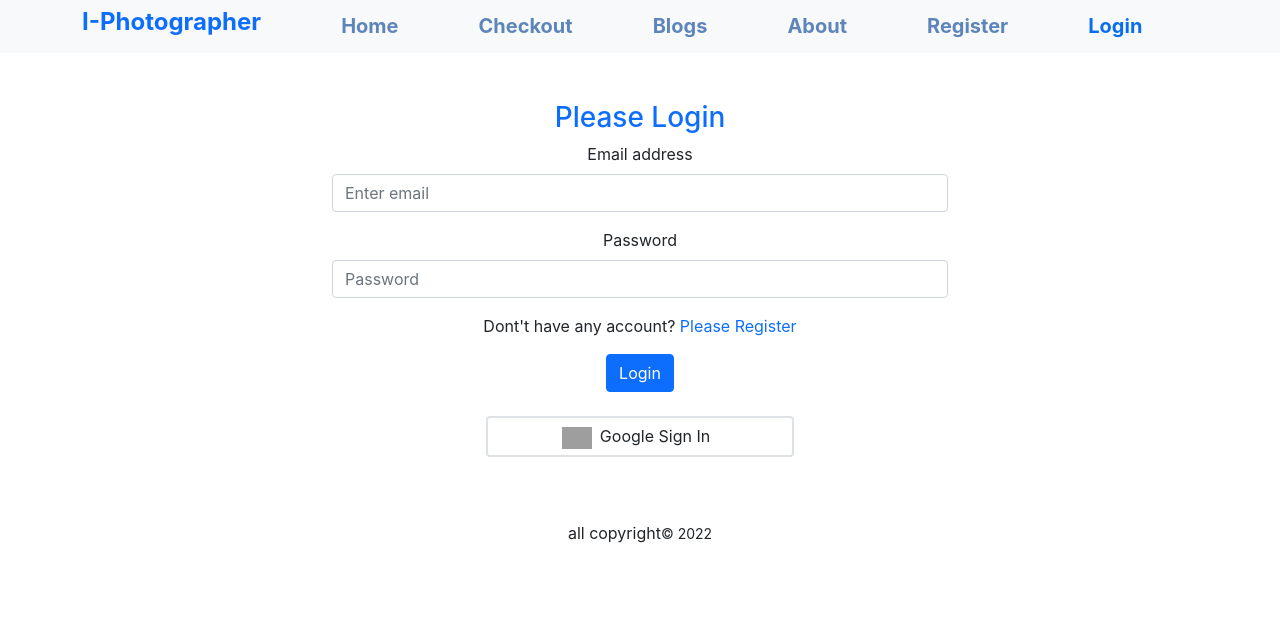
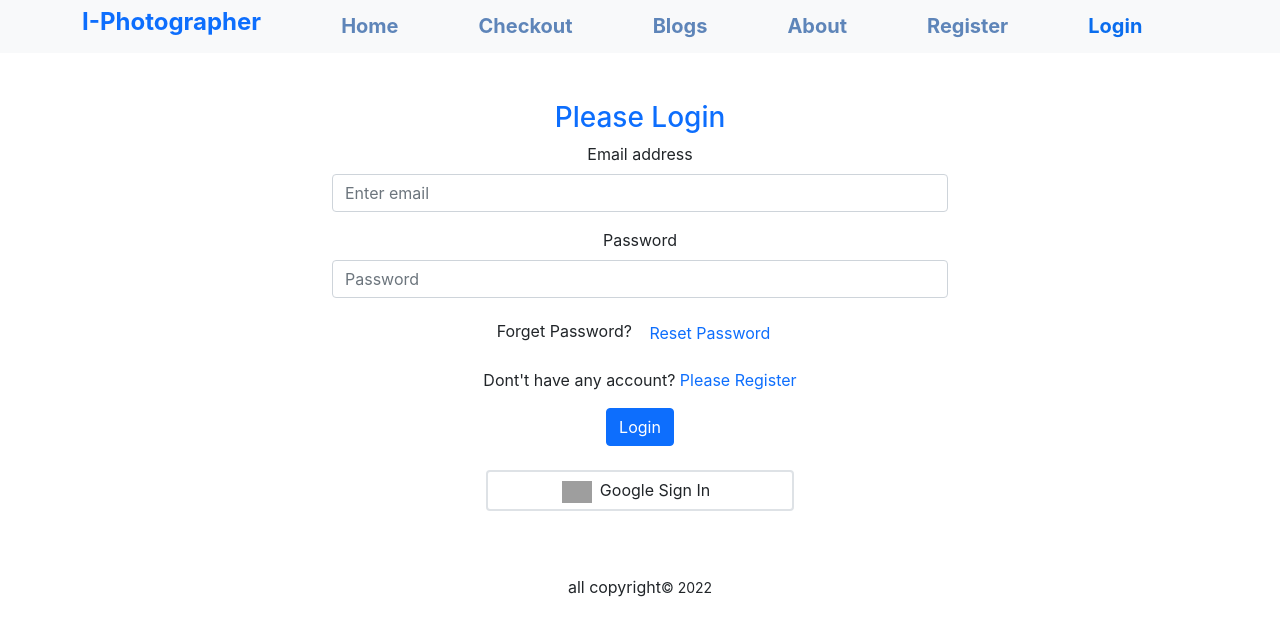
Before and after one commit to sarifulislam1/independent-service-provider, a React (Create React App) app: page /login in a window 1280 px wide. Shown: the top 636 px of the page. Built offline with nearby package versions, Linux system fonts and the light colour scheme; no server answers; grey boxes are pictures that could not be loaded.

Commit message:
about done

```diff
--- a/package.json
+++ b/package.json
@@ -14,6 +14,7 @@
     "react-firebase-hooks": "^5.0.3",
     "react-router-dom": "^6.3.0",
     "react-scripts": "5.0.1",
+    "react-toastify": "^8.2.0",
     "web-vitals": "^2.1.4"
   },
   "scripts": {
--- a/src/Login/Login.js
+++ b/src/Login/Login.js
@@ -1,11 +1,17 @@
-import React, { useEffect, useState } from 'react';
-import { Button, Form } from 'react-bootstrap';
-import { useSignInWithEmailAndPassword } from 'react-firebase-hooks/auth';
+
+import React, { useEffect, useRef, useState } from 'react';
+import { Button, Form, Spinner } from 'react-bootstrap';
+import { useSendPasswordResetEmail, useSignInWithEmailAndPassword } from 'react-firebase-hooks/auth';
 import { Link, useLocation, useNavigate } from 'react-router-dom';
+import { toast, ToastContainer } from 'react-toastify';
 import GoogleLogin from '../components/GoogleLogin/GoogleLogin';
 import auth from '../firebase.init';
+import 'react-toastify/dist/ReactToastify.css';
 
 const Login = () => {
+    const emailRef = useRef('')
+    const navigate = useNavigate()
+    const location = useLocation();
 
     const [email, setEmail] = useState('');
     const [password, setPassword] = useState('');
@@ -16,7 +22,9 @@ const Login = () => {
         error,
     ] = useSignInWithEmailAndPassword(auth);
 
-    console.log(user);
+    // console.log(user);
+    const [sendPasswordResetEmail, sending] = useSendPasswordResetEmail(auth);
+
 
     const handleEmail = (e) => {
 
@@ -32,12 +40,7 @@ const Login = () => {
         e.preventDefault();
         signInWithEmailAndPassword(email, password)
     }
-    const navigate = useNavigate()
-    // if (user) {
-    //     navigate('/banner')
-    // }
-    // const navigate = useNavigate();
-    const location = useLocation();
+
     const from = location.state?.from?.pathname || "/";
 
     useEffect(() => {
@@ -51,9 +54,28 @@ const Login = () => {
     if (error) {
         errorMsg = <p className='text-danger'>{error?.message}</p>
     }
+
+    if (loading || sending) {
+        return <Spinner animation="border" role="status">
+            <span className="visually-hidden">Loading...</span>
+        </Spinner>
+    }
+
     const navigateToRegister = () => {
         navigate('/register')
     }
+
+    const resetPassword = async () => {
+        // const email = emailRef.current.value;
+        if (email) {
+            await sendPasswordResetEmail(email);
+            toast('Email send')
+        }
+        else {
+            toast('please enter your email address');
+        }
+    }
+
     return (
         <div className='container w-50 mt-5'>
             <h3 className='text-primary'>Please Login</h3>
@@ -71,6 +93,8 @@ const Login = () => {
                     <Form.Control onBlur={handlePassword} type="password" placeholder="Password" required />
                 </Form.Group>
                 {errorMsg}
+                <p>Forget Password? <button className='btn btn-link text-primary pe-auto text-decoration-none' onClick={resetPassword}>Reset Password</button> </p>
+
                 <p>Dont't have any account? <Link to="/register" className='text-primary pe-auto text-decoration-none' onClick={navigateToRegister}>Please Register</Link> </p>
                 <Button variant="primary" type="submit">
                     Login
@@ -78,6 +102,8 @@ const Login = () => {
 
             </Form>
             <GoogleLogin></GoogleLogin>
+            <ToastContainer />
+
         </div>
     );
 };
```
Also changed, not shown: 1 other file (tests, documents, lock files or other folders).
